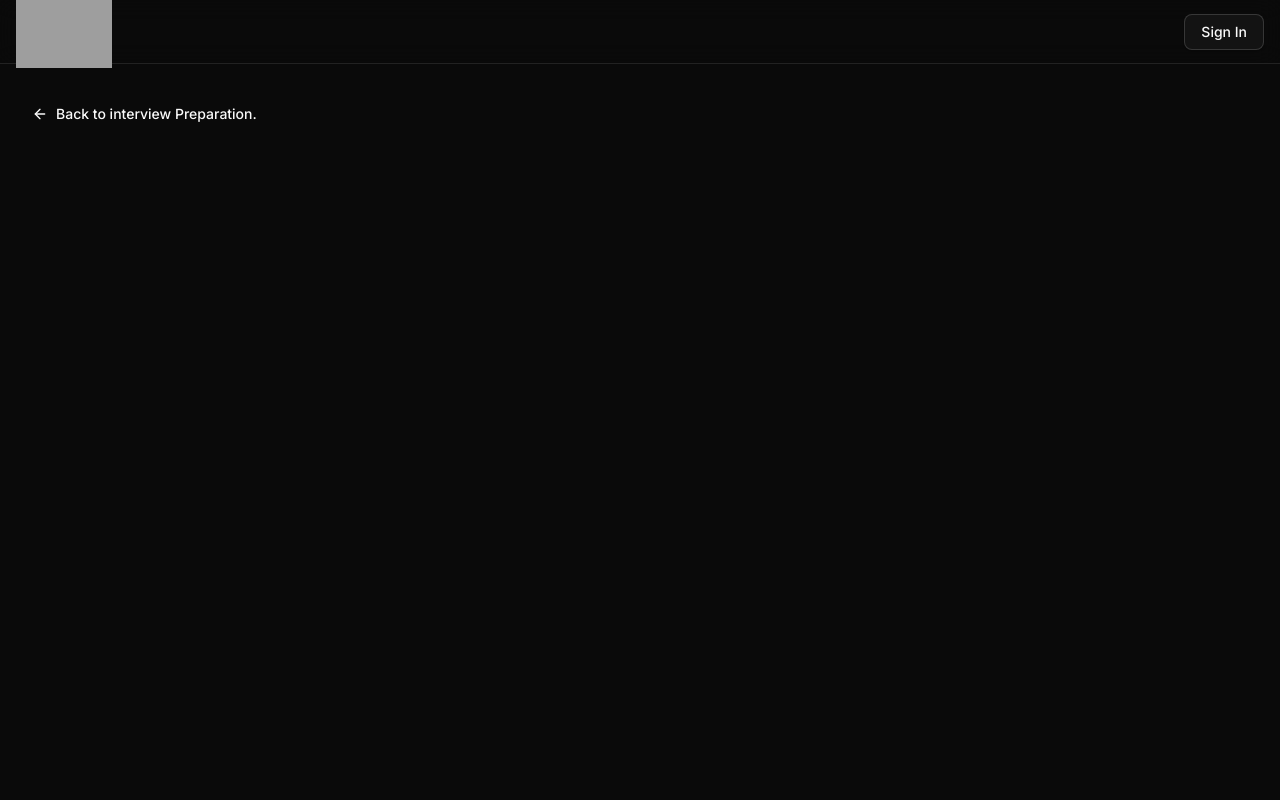
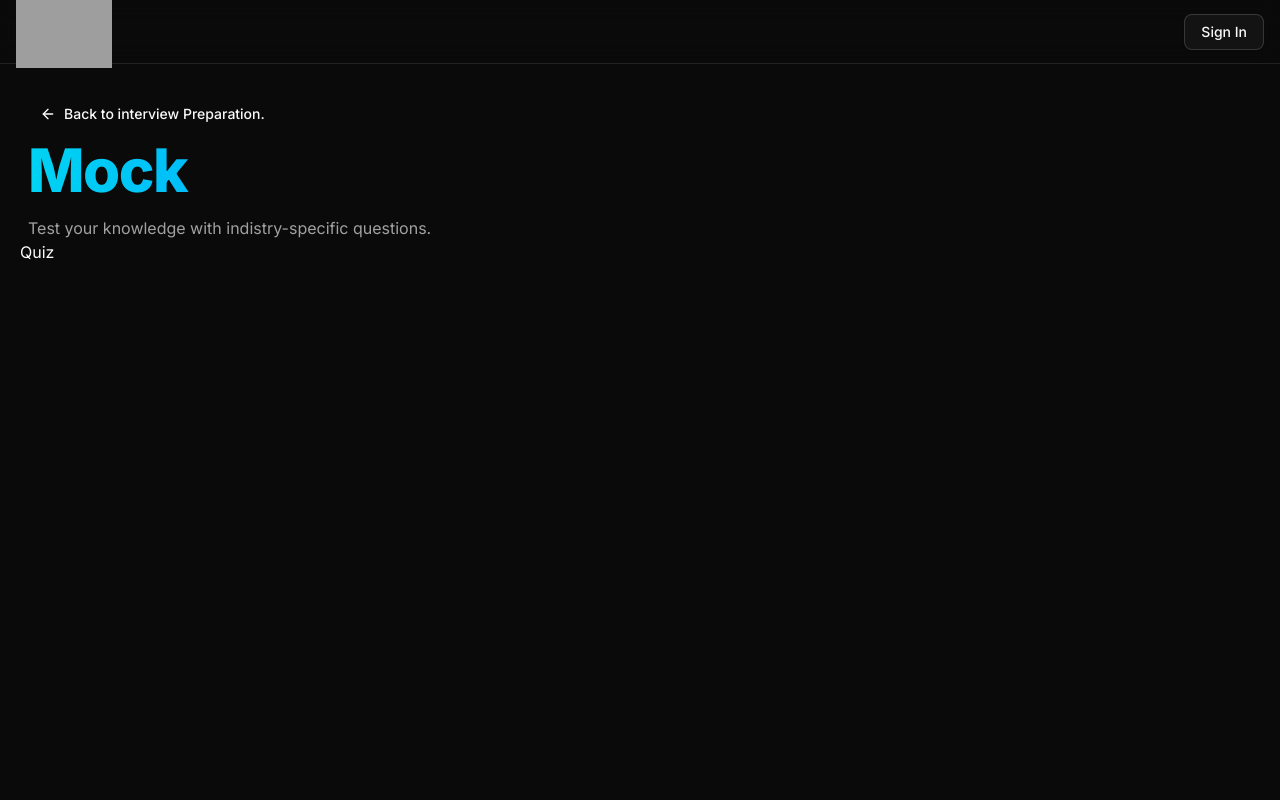
Before and after one commit to saurabh12571257/AItech, a Next.js app: page /interview/mock in a window 1280 px wide. Shown: the top 800 px of the page. Built offline with nearby package versions, Linux system fonts and the light colour scheme; no server answers; grey boxes are pictures that could not be loaded.

Commit message:
Interview page UI

```diff
--- /dev/null
+++ b/app/(main)/interview/_components/quiz.jsx
@@ -0,0 +1,4 @@
+const Quiz = () => {
+    return <div>Quiz</div>;
+}
+export default Quiz;
--- a/app/(main)/interview/mock/page.jsx
+++ b/app/(main)/interview/mock/page.jsx
@@ -1,20 +1,29 @@
-import { Button } from '@/components/ui/button'
-import { ArrowLeft } from 'lucide-react'
-import React from 'react'
-import Link from 'next/link'
+import { Button } from '@/components/ui/button';
+import { ArrowLeft } from 'lucide-react';
+import React from 'react';
+import Link from 'next/link';
+import Quiz from "../_components/quiz";
 
 
 const MockInterviewPage = () => {
   return (
       <div>
-        <div>
+        <div className='flex flex-col space-y-2 mx-2'>
          <Link href={"/interview"}>
            <Button variant="Link" className="gap-2 pl-0">
              <ArrowLeft className="h-4 w-4"/>
              Back to interview Preparation.
            </Button>
          </Link>
+
+         <div>
+          <h1 className="text-6xl font-bold gradient-title"> Mock </h1>
+          <p className='text-muted-foreground'>
+            Test your knowledge with indistry-specific questions.
+          </p>
+         </div>
         </div>
+        <Quiz />
       </div>
   );
 };
```
